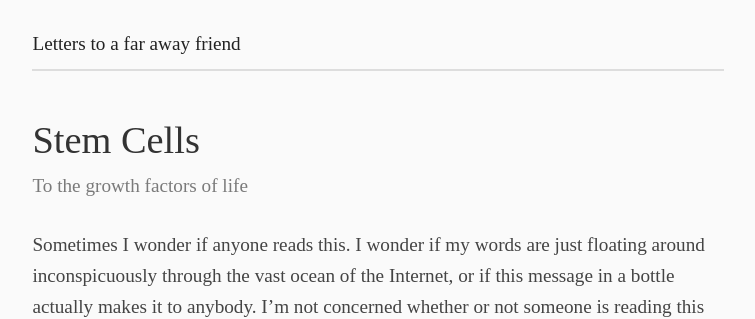
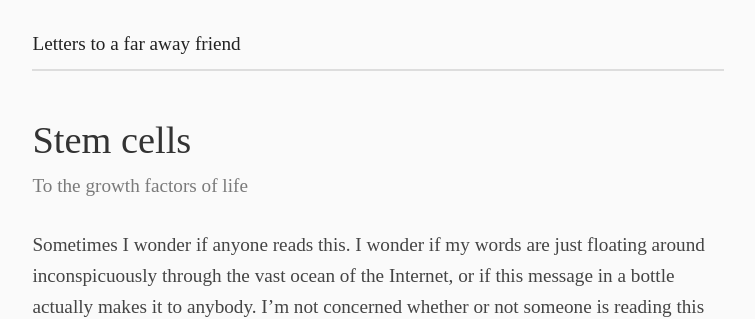
Before and after one commit to exkcd/blag, a Jekyll site: the page built from _posts/2023-01-21-stem-cells.md, in a window 1280 px wide. Shown: the top 319 px of the page, without its empty margins (262-1017 px from the left). Built offline with Jekyll 4.4.1, drawn with Linux system fonts in a browser that asks for light colours.

Commit message:
Fixed capitalization errors

```diff
--- a/_posts/2023-01-21-stem-cells.md
+++ b/_posts/2023-01-21-stem-cells.md
@@ -1,6 +1,6 @@
 ---
 layout: post
-title: Stem Cells
+title: Stem cells
 description: To the growth factors of life
 ---
 Sometimes I wonder if anyone reads this. I wonder if my words are just floating around inconspicuously through the vast ocean of the Internet, or if this message in a bottle actually makes it to anybody. I'm not concerned whether or not someone is reading this as my intention has stayed the same throughout the past nine letters I have written, yet my curiosity gets the better of me sometimes. Though, if you do manage to find this, I sincerely hope that you enjoy/have enjoyed any of my life rants and existential crises, not that they are enjoyable (quite the opposite in fact), but rather I hope you have enjoyed the experience of scrutinizing life from different perspectives. I rarely get to discuss philosophy or just life with others because normal people find that a bit "weird", so when I do get to discuss the workings of life either on the Internet like this or in person, I am more than grateful to have experienced that connection, and I hope to surround myself with like-minded people in the future.
```
Also changed, not shown: _posts/2023-01-04-right-now.md (+1 -1 lines).
